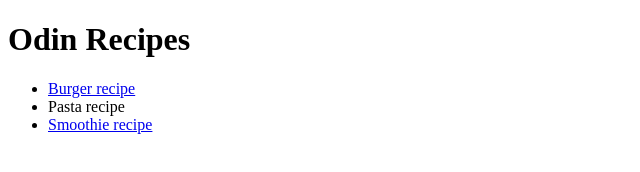
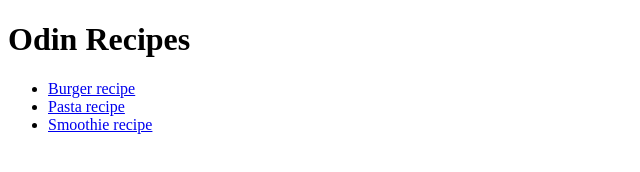
Before and after one commit to superpeanut420/odin-recipes, a plain HTML site: page index.html in a window 1280 px wide. Shown: the full height of the page, 0-640 px from the left. Drawn offline with Linux system fonts and the light colour scheme.

Commit message:
Fix typo of href in index.html

```diff
--- a/index.html
+++ b/index.html
@@ -9,7 +9,7 @@
         <h1>Odin Recipes</h1>
         <ul>
             <li><a href="recipes/burger.html">Burger recipe</a></li>
-            <li><a heref="recipes/pasta.html">Pasta recipe</a></li>
+            <li><a href="recipes/pasta.html">Pasta recipe</a></li>
             <li><a href="recipes/smoothie.html">Smoothie recipe</a></li>
         </ul>
     </body>
```
